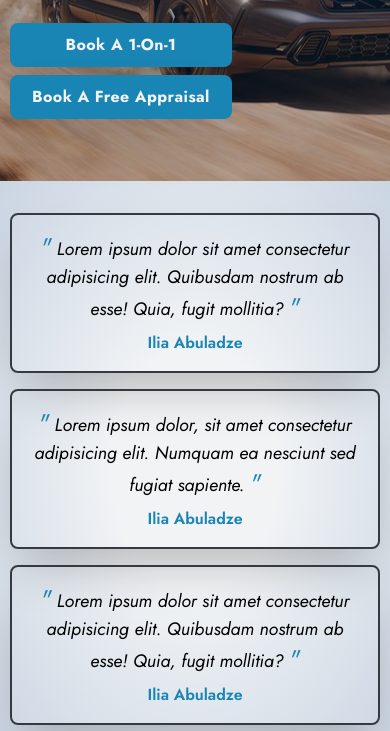
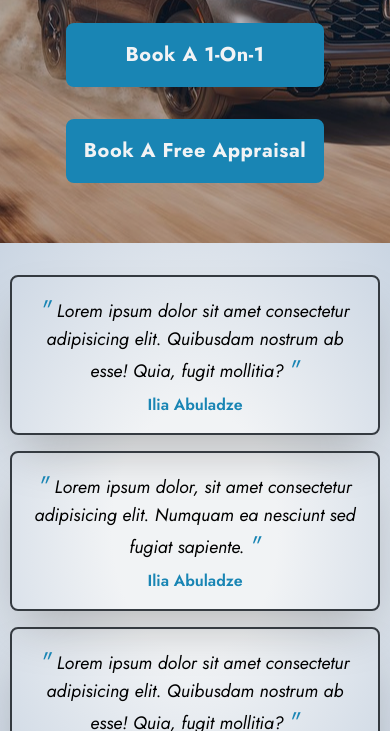
Before and after one commit to austindoq/anteautopro, a website: page client/index.html in a window 390 px wide. Shown: the part 369-1100 px from the top of the page. Drawn offline with nearby package versions, Linux system fonts and the light colour scheme.

Commit message:
Make hero section layout responsive

```diff
--- a/client/index.html
+++ b/client/index.html
@@ -40,14 +40,17 @@
           <h2 class="text-2xl text-[#f1f3f5] font-semibold">
             Whether it's the daily commute, or a weekend cruise
           </h2>
-          <div id="cta-buttons" class="flex flex-col gap-2">
+          <div
+            id="cta-buttons"
+            class="flex flex-col self-center md:self-auto gap-8 md:gap-4"
+          >
             <button
-              class="bg-[#1985b4] text-[#f1f3f5] active:text-[#e9ecef] md:w-[30%] w-[60%] tracking-wide rounded-lg shadow-2xl p-2 border-2 border-[#1985b4] active:bg-[#26b5ee] active:border-2 active:border-[#26b5ee] hover:cursor-pointer hover:bg-[#1985b4] font-bold hover:scale-105 ease-in-out duration-150"
+              class="bg-[#1985b4] text-xl text-[#f1f3f5] active:text-[#e9ecef] md:w-[30%] tracking-wide rounded-lg p-4 md:p-2 border-2 border-[#1985b4] active:bg-[#26b5ee] active:border-2 active:border-[#26b5ee] hover:cursor-pointer hover:bg-[#1985b4] font-bold hover:scale-105 ease-in-out duration-150"
             >
               Book A 1-On-1
             </button>
             <button
-              class="bg-[#1985b4] text-[#f1f3f5] active:text-[#e9ecef] md:w-[30%] w-[60%] tracking-wide rounded-lg shadow-2xl p-2 border-2 border-[#1985b4] active:bg-[#26b5ee] active:border-2 active:border-[#26b5ee] hover:cursor-pointer hover:bg-[#1985b4] font-bold hover:scale-105 ease-in-out duration-150"
+              class="bg-[#1985b4] text-xl text-[#f1f3f5] active:text-[#e9ecef] md:w-[30%] tracking-wide rounded-lg p-4 md:p-2 border-2 border-[#1985b4] active:bg-[#26b5ee] active:border-2 active:border-[#26b5ee] hover:cursor-pointer hover:bg-[#1985b4] font-bold hover:scale-105 ease-in-out duration-150"
             >
               Book A Free Appraisal
             </button>
@@ -77,7 +80,7 @@
           </div>
           <div
             id="testimonial2"
-            class="md:w-1/3 border-2 border-[#343a40] md:p-2 p-4 rounded-lg shadow-2xl"
+            class="md:w-1/3 border-2 border-[#343a40] md:scale-110 md:p-2 p-4 rounded-lg shadow-2xl"
           >
             <div id="quote2" class="flex flex-col gap-2 text-center">
               <h1 class="italic text-lg">
```
